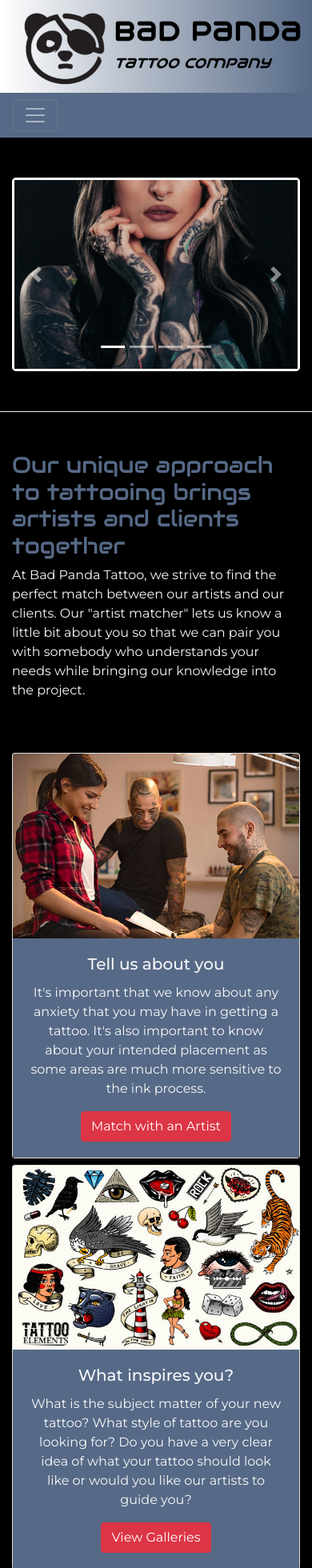
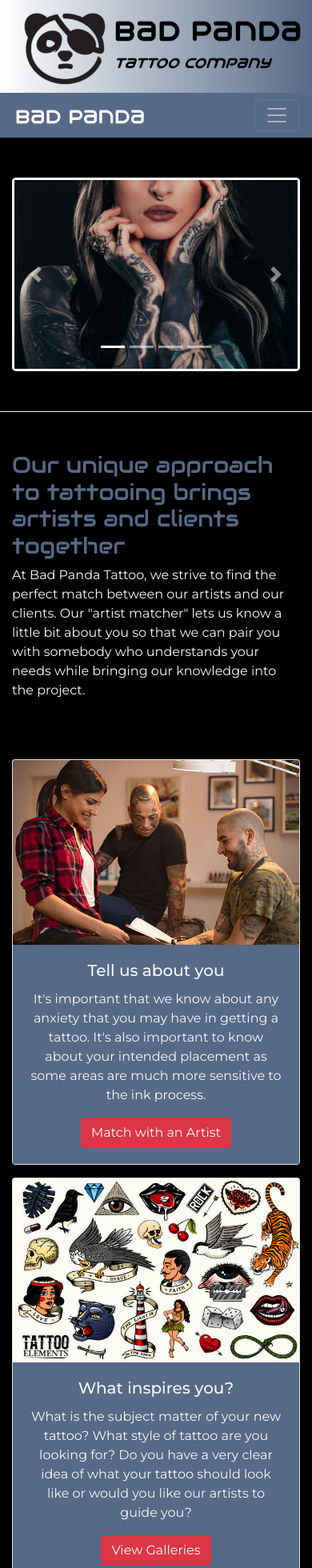
Before and after one commit to patrickdlippert/tattoosite-react, a React (Create React App) app: page / in a window 390 px wide. Shown: the top 1960 px of the page at 80% size. Built offline with nearby package versions, Linux system fonts and the light colour scheme.

Commit message:
Added NavBarBrand for small screens

```diff
--- a/src/components/HeaderComponent.js
+++ b/src/components/HeaderComponent.js
@@ -1,5 +1,5 @@
 import React, { Component } from 'react';
-import { Nav, Navbar, NavbarToggler, Collapse, NavItem, Jumbotron, UncontrolledDropdown, DropdownToggle, DropdownMenu, DropdownItem, } from 'reactstrap';
+import { Nav, Navbar, NavbarBrand, NavbarToggler, Collapse, NavItem, Jumbotron, UncontrolledDropdown, DropdownToggle, DropdownMenu, DropdownItem, } from 'reactstrap';
 import { NavLink } from 'react-router-dom';
 
 
@@ -41,6 +41,7 @@ class Header extends Component {
 
                 <Navbar dark sticky="top" expand="md">
                     <div className="container">
+                        <NavbarBrand className="mr-auto d-md-none" href="/"><img src="/assets/images/bad_panda_name.png" height="25" alt="Bad Panda Logo" /> </NavbarBrand>
                         <NavbarToggler onClick={this.toggleNav} />
                         <Collapse isOpen={this.state.isNavOpen} navbar>
                             <Nav navbar className="ml-auto">
--- a/src/components/HomeComponent.js
+++ b/src/components/HomeComponent.js
@@ -37,7 +37,7 @@ class Home extends Component {
 
                     <div className="row row-content align-items-center">
                         <div className="col-sm-4">
-                            <Card className="h-100 mb-2">
+                            <Card className="h-100 my-2">
                                 <CardImg top src="assets/images/AboutYou.png" alt="About You Pic" />
                                 <CardBody className="text-center text-light">
 
@@ -54,7 +54,7 @@ class Home extends Component {
                         </div>
 
                         <div className="col-sm-4">
-                            <Card className="h-100 mb-2">
+                            <Card className="h-100 my-2">
                                 <CardImg top src="assets/images/WhatInspires.png" alt="What Inspires Pic" />
                                 <CardBody className="text-center text-light">
 
@@ -70,7 +70,7 @@ class Home extends Component {
                         </div>
 
                         <div className="col-sm-4">
-                            <Card className="h-100 mb-2">
+                            <Card className="h-100 my-2">
                                 <CardImg top src="assets/images/AboutUs.png" alt="About Us Pic" />
                                 <CardBody className="text-center text-light">
 
```
Also changed, not shown: public/assets/images/bad_panda.png, public/assets/images/bad_panda_name.png (added).
